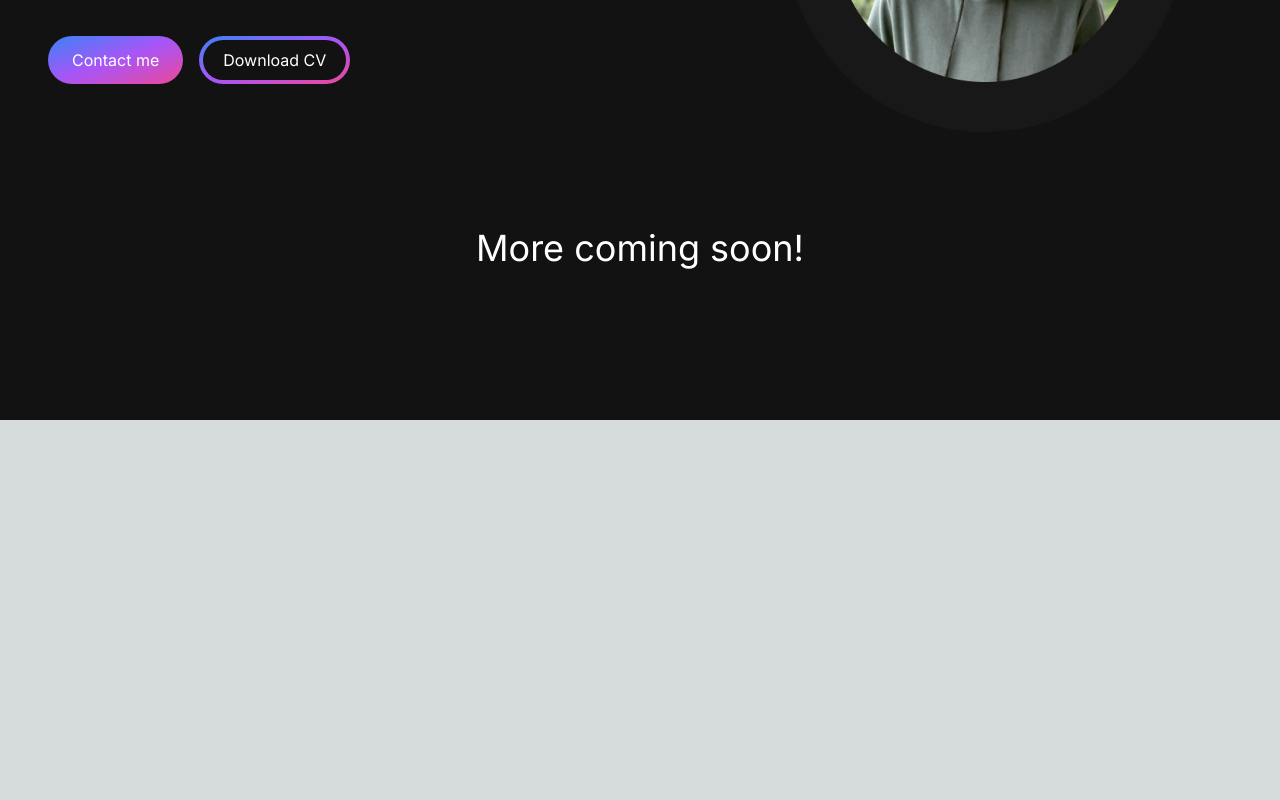
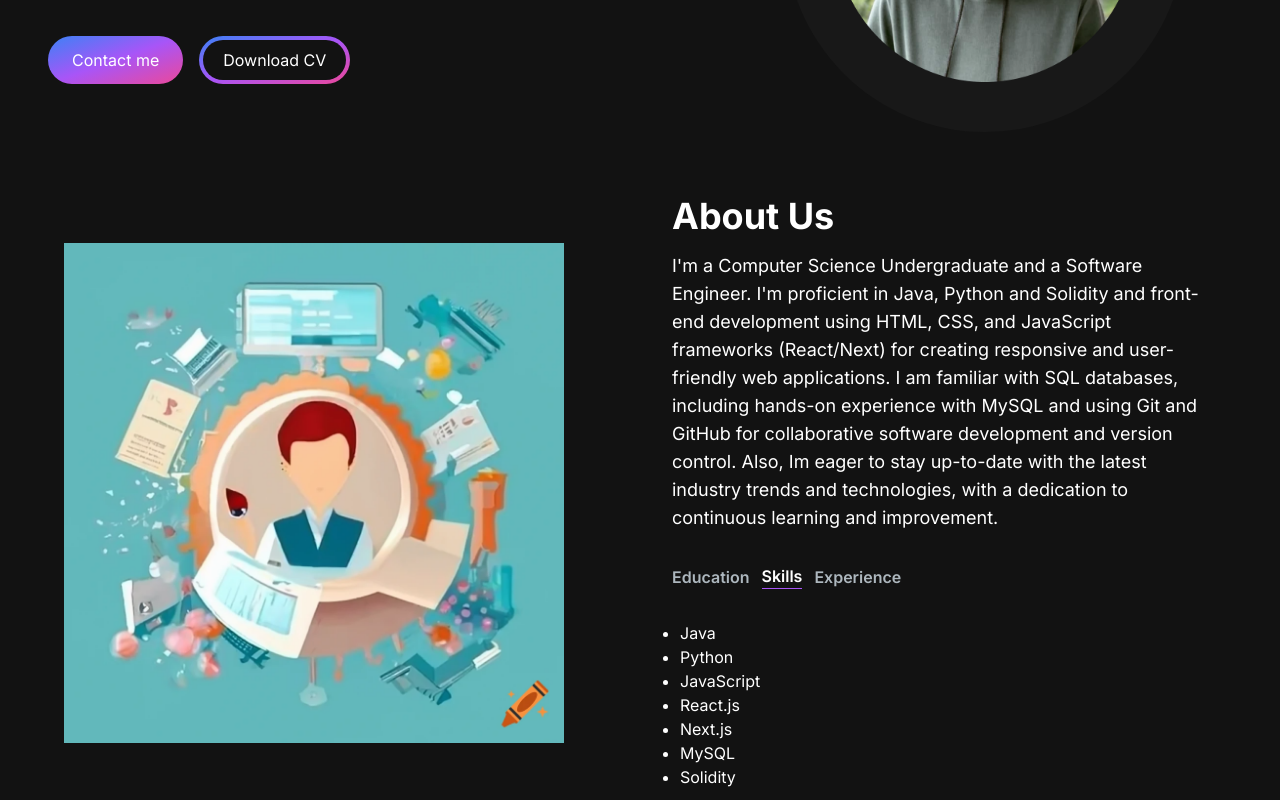
Before and after one commit to kavindu25/personal-portfolio, a Next.js app: page / in a window 1280 px wide. Shown: the part 380-1180 px from the top of the page. Before the commit the page ends 800 px from the top, so only its background shows below. Built offline with nearby package versions, Linux system fonts and the light colour scheme.

Commit message:
feat: added about section

```diff
--- a/app/components/AboutSection.jsx
+++ b/app/components/AboutSection.jsx
@@ -0,0 +1,107 @@
+"use client";
+import Image from "next/image";
+import React, { useState, useTransition } from "react";
+import TabButton from "./TabButton";
+
+const TAB_VIEW = [
+  {
+    title: "Education",
+    id: "education",
+    content: (
+      <ul className="list-disc pl-2">
+        <li>
+          Bachelor of Science - BSc, Computer Science, Informatics Institute of
+          Technology affiliated with University of Westminster, UK
+        </li>
+        <li>G.C.E. Advanced Level, Prince of Wales&apos; College, Moratuwa</li>
+      </ul>
+    ),
+  },
+  {
+    title: "Skills",
+    id: "skills",
+    content: (
+      <ul className="list-disc pl-2">
+        <li>Java</li>
+        <li>Python</li>
+        <li>JavaScript</li>
+        <li>React.js</li>
+        <li>Next.js</li>
+        <li>MySQL</li>
+        <li>Solidity</li>
+      </ul>
+    ),
+  },
+  {
+    title: "Experience",
+    id: "experience",
+    content: (
+      <ul className="list-disc pl-2">
+        <li>Associate Software Engineer, Exeve</li>
+        <li>Trainee Software Engineer, Avantrio</li>
+      </ul>
+    ),
+  },
+];
+
+const AboutSection = () => {
+  const [tab, setTab] = useState("skills");
+  const [isPending, startTransition] = useTransition();
+
+  const handleTabChange = (id) => [
+    startTransition(() => {
+      setTab(id);
+    }),
+  ];
+  return (
+    <section className="text-white">
+      <div className="md:grid md:grid-cols-2 gap-8 items-center py-8 px-4 xl:gap-16 sm:py-16 xl:px-16-">
+        <Image
+          src="/images/aboutSectionPic.png"
+          alt="about me"
+          width={500}
+          height={500}
+        />
+        <div className="mt-4 md:mt-0 text-left flex flex-col h-full">
+          <h2 className="text-4xl font-bold text-white mb-4">About Us</h2>
+          <p className="text-base lg:text-lg ">
+            I&apos;m a Computer Science Undergraduate and a Software Engineer.
+            I&apos;m proficient in Java, Python and Solidity and front-end
+            development using HTML, CSS, and JavaScript frameworks (React/Next)
+            for creating responsive and user-friendly web applications. I am
+            familiar with SQL databases, including hands-on experience with
+            MySQL and using Git and GitHub for collaborative software
+            development and version control. Also, Im eager to stay up-to-date
+            with the latest industry trends and technologies, with a dedication
+            to continuous learning and improvement.
+          </p>
+          <div className="flex flex-row mt-8">
+            <TabButton
+              selectTab={() => handleTabChange("education")}
+              active={tab === "education"}
+            >
+              Education
+            </TabButton>
+            <TabButton
+              selectTab={() => handleTabChange("skills")}
+              active={tab === "skills"}
+            >
+              Skills
+            </TabButton>
+            <TabButton
+              selectTab={() => handleTabChange("experience")}
+              active={tab === "experience"}
+            >
+              Experience
+            </TabButton>
+          </div>
+          <div className="mt-8 ">
+            {TAB_VIEW.find((t) => t.id === tab).content}
+          </div>
+        </div>
+      </div>
+    </section>
+  );
+};
+
+export default AboutSection;
--- /dev/null
+++ b/app/components/TabButton.jsx
@@ -0,0 +1,17 @@
+import React from "react";
+
+const TabButton = ({ active, selectTab, children }) => {
+  const btnClasses = active
+    ? "text-white border-b border-purple-500"
+    : "text-[#ADB7BE]";
+
+  return (
+    <button onClick={selectTab}>
+      <p className={`mr-3 font-semibold hover:text-white ${btnClasses}`}>
+        {children}
+      </p>
+    </button>
+  );
+};
+
+export default TabButton;
--- a/app/page.js
+++ b/app/page.js
@@ -1,6 +1,7 @@
 import Image from "next/image";
 import HeroSection from "./components/HeroSection";
 import Navbar from "./components/Navbar";
+import AboutSection from "./components/AboutSection";
 
 export default function Home() {
   return (
@@ -8,6 +9,7 @@ export default function Home() {
       <Navbar />
       <div className="container mt-24 mx-auto px-12 py-4">
         <HeroSection />
+        <AboutSection />
         <div className="text-white text-4xl text-center py-24">More coming soon!</div>
       </div>
     </main>
```
Also changed, not shown: public/images/aboutSectionPic.png (added).
